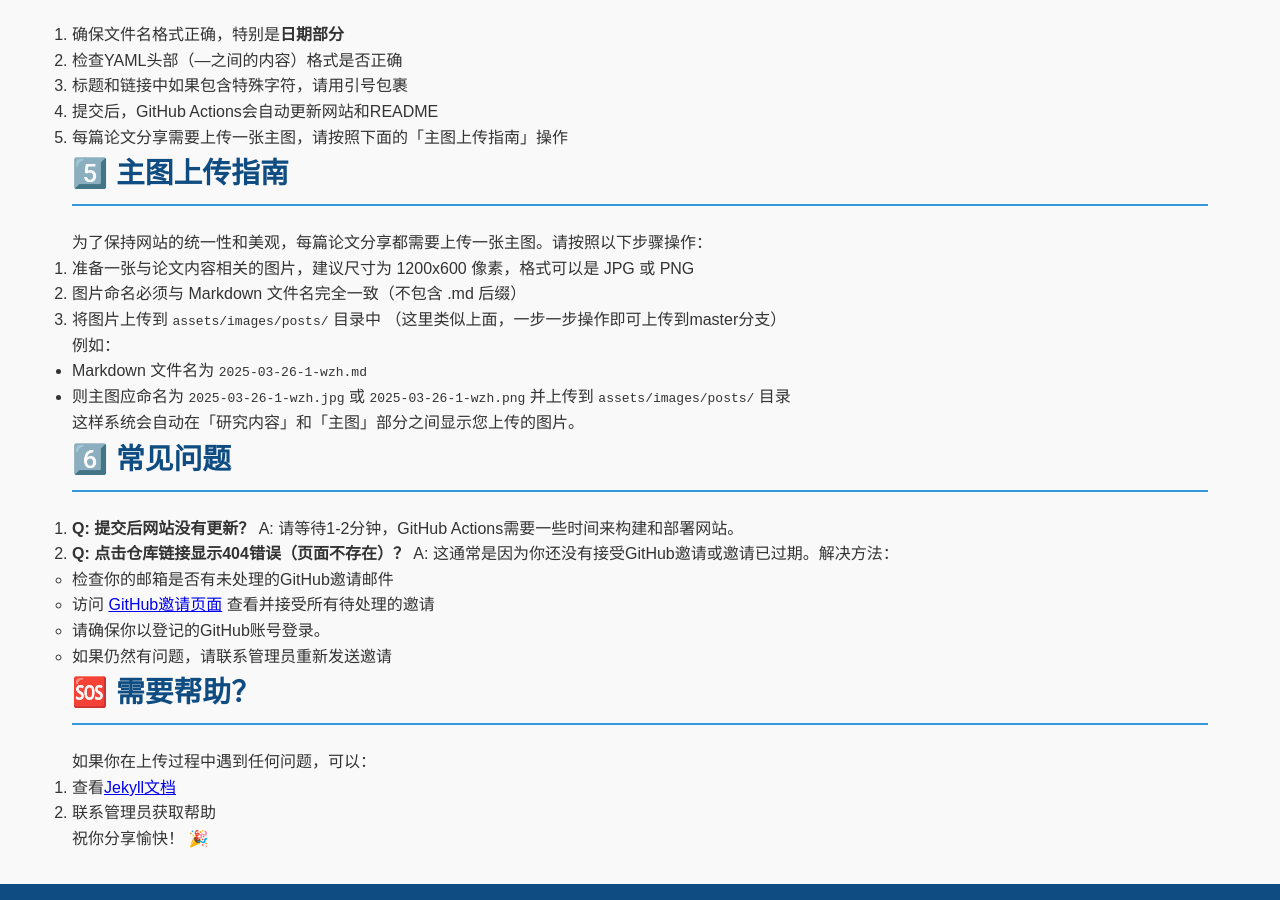
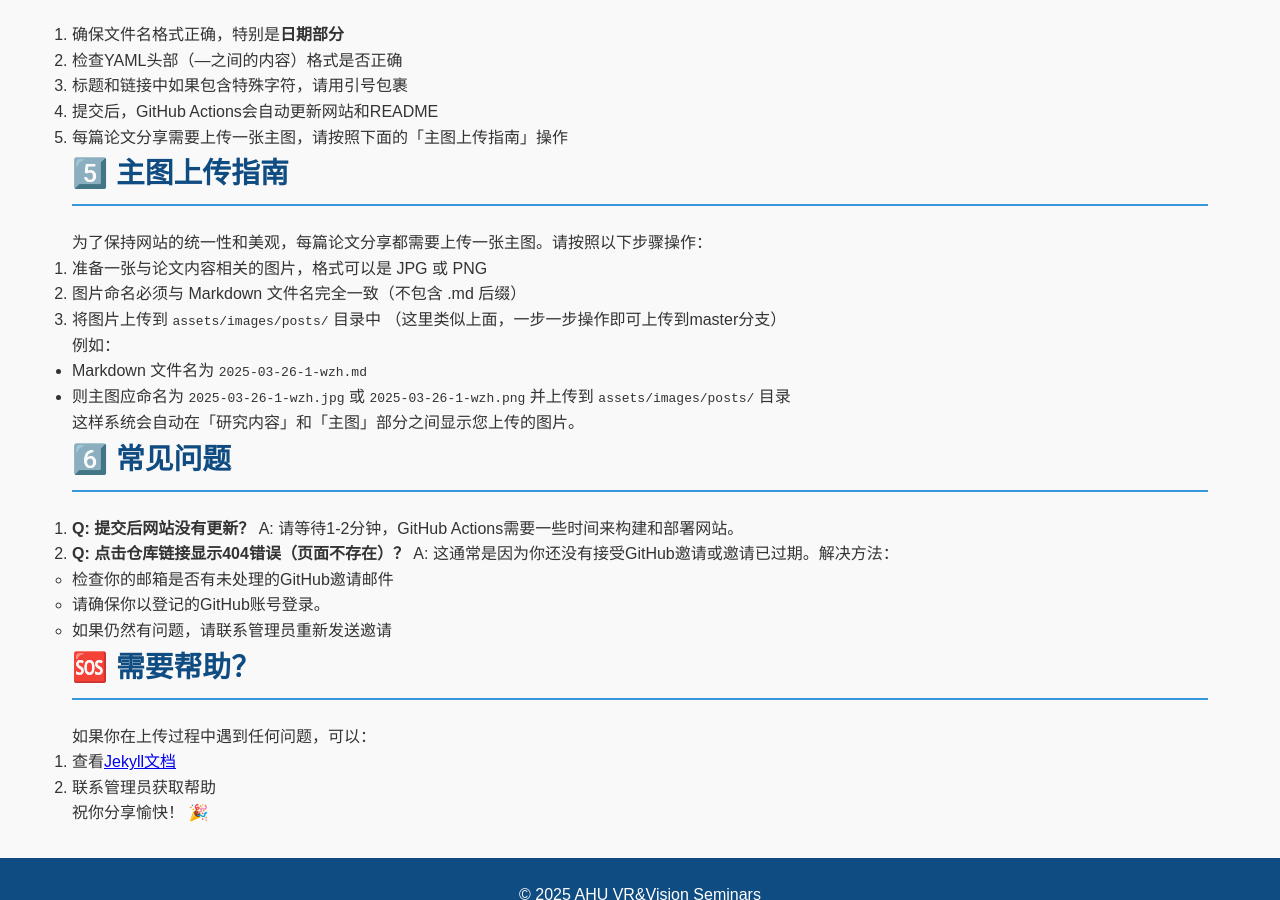
Before and after one commit to yykoyishi/ahu-vrvision-seminar, a Jekyll site: the page built from docs/upload-guide.md, in a window 1280 px wide and 900 px high, scrolled down 1552 px. Built offline with Jekyll 4.4.1, drawn with Linux system fonts in a browser that asks for light colours.

Commit message:
feat: init project

```diff
--- a/docs/upload-guide.md
+++ b/docs/upload-guide.md
@@ -78,7 +78,7 @@ categories: paper
 
 为了保持网站的统一性和美观，每篇论文分享都需要上传一张主图。请按照以下步骤操作：
 
-1. 准备一张与论文内容相关的图片，建议尺寸为 1200x600 像素，格式可以是 JPG 或 PNG
+1. 准备一张与论文内容相关的图片，格式可以是 JPG 或 PNG
 2. 图片命名必须与 Markdown 文件名完全一致（不包含 .md 后缀）
 3. 将图片上传到 `assets/images/posts/` 目录中 （这里类似上面，一步一步操作即可上传到master分支）
 
@@ -96,7 +96,6 @@ categories: paper
 2. **Q: 点击仓库链接显示404错误（页面不存在）？**
    A: 这通常是因为你还没有接受GitHub邀请或邀请已过期。解决方法：
    - 检查你的邮箱是否有未处理的GitHub邀请邮件
-   - 访问 [GitHub邀请页面](https://github.com/notifications/organization-invitation) 查看并接受所有待处理的邀请
    - 请确保你以登记的GitHub账号登录。
    - 如果仍然有问题，请联系管理员重新发送邀请
 
```
